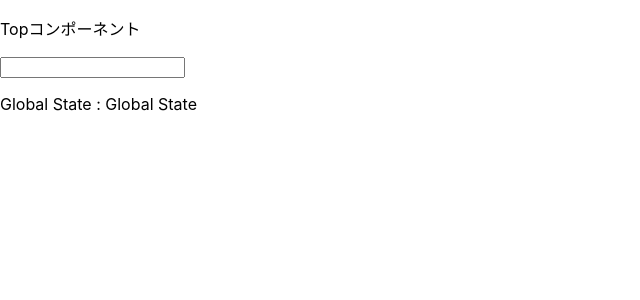
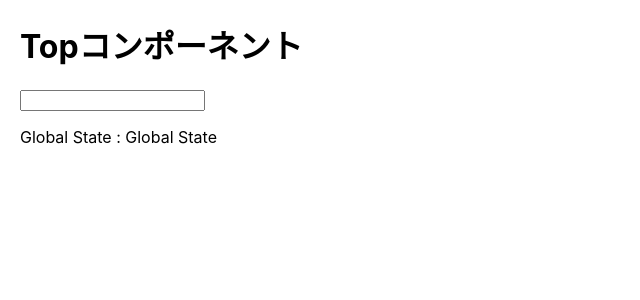
Before and after one commit to yuki-shimu-coder/react-global-state, a React (Create React App) app in the folder front/my-app/: page / in a window 1280 px wide. Shown: the top 300 px of the page, without its empty margins (0-640 px from the left). Built offline with nearby package versions, Linux system fonts and the light colour scheme.

Commit message:
topコンポーネントのスタイルの修正

```diff
--- a/front/my-app/src/screens/Top.jsx
+++ b/front/my-app/src/screens/Top.jsx
@@ -1,8 +1,8 @@
 /** Topコンポーネント */
 export const Top = () => {
   return (
-    <div>
-      <p>Topコンポーネント</p>
+    <div style={{margin:' 0px 20px'}}>
+      <h1>Topコンポーネント</h1>
      <div>
         <input type="text" />
       </div>
```
